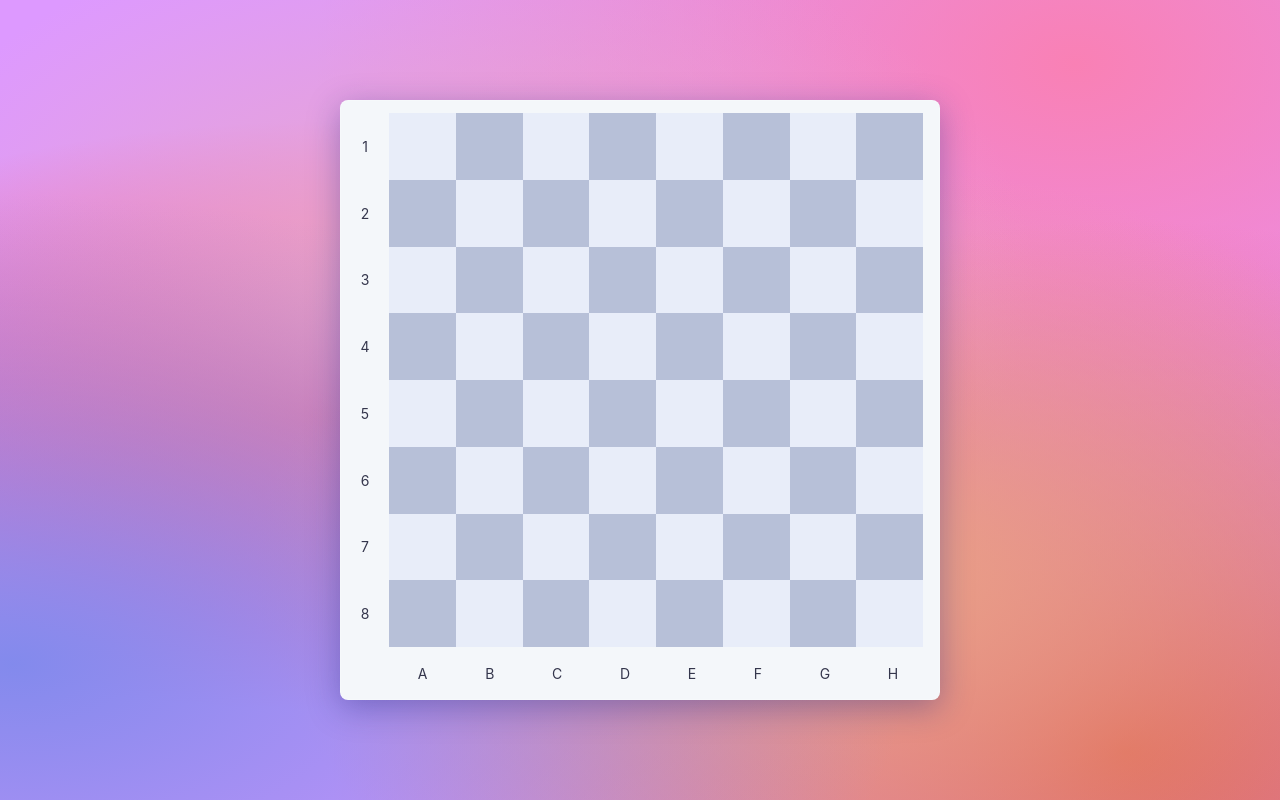
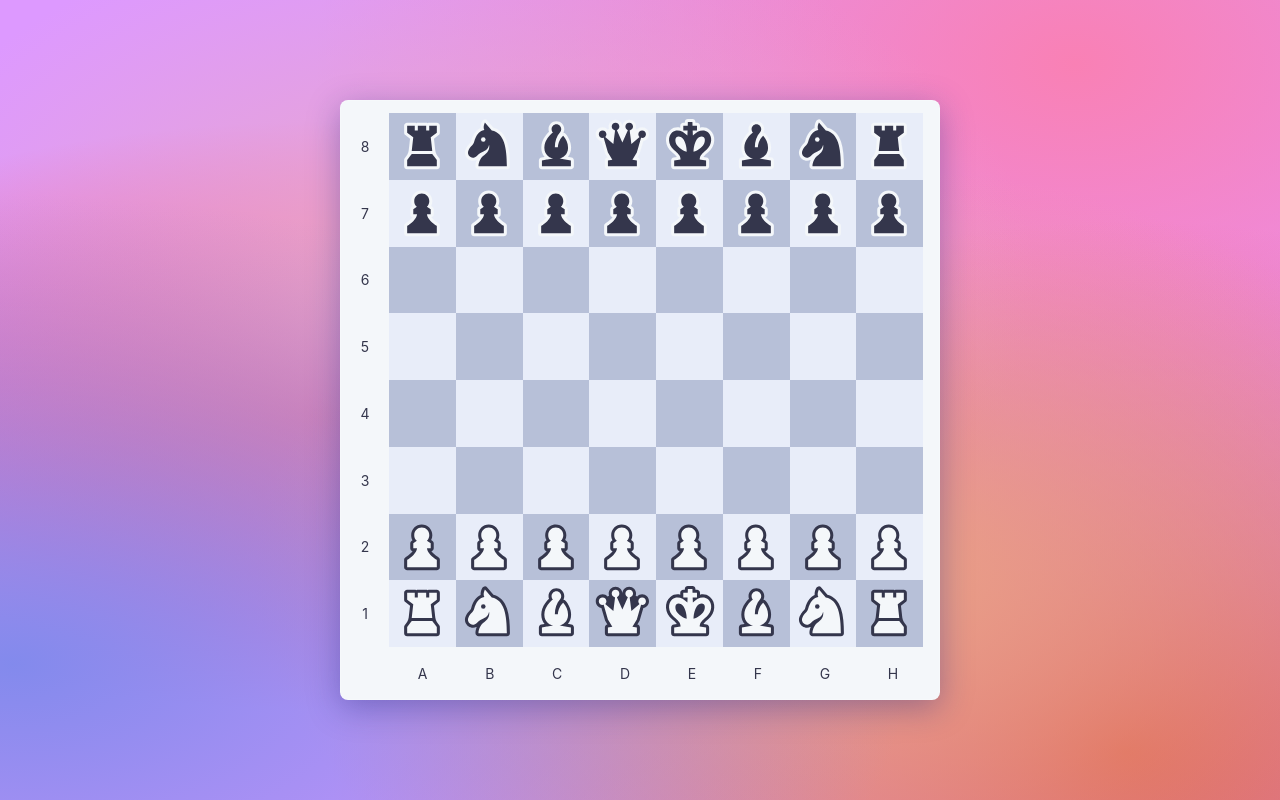
Before and after one commit to kuzmindeniss/react-chess, a React (Create React App) app: page / in a window 1280 px wide. Built offline with nearby package versions, Linux system fonts and the light colour scheme.

Commit message:
Realized pawns and rooks

```diff
--- a/package.json
+++ b/package.json
@@ -11,6 +11,7 @@
     "@types/react": "^18.0.14",
     "@types/react-dom": "^18.0.5",
     "classnames": "^2.3.1",
+    "js-chess-engine": "^1.0.2",
     "react": "^18.2.0",
     "react-dom": "^18.2.0",
     "react-scripts": "5.0.1",
--- a/src/components/Board/Board.module.scss
+++ b/src/components/Board/Board.module.scss
@@ -28,7 +28,8 @@
 }
 
 .cell {
-
+  position: relative;
+  transition: all .2s;
 }
 
 .cellBlack {
@@ -39,9 +40,37 @@
   background-color: #E8EDF9;
 }
 
+.availableCell {
+
+  &:hover {
+    cursor: pointer;
+
+    .cellCircle {
+      opacity: .8;
+    }
+  }
+}
+
+.cellCircle {
+  position: absolute;
+  width: 24px;
+  height: 24px;
+  border-radius: 500px;
+  left: calc(50% - 12px);
+  top: calc(50% - 12px);
+  opacity: 0;
+  background-color: #7B61FF;
+
+  transition: all .2s;
+}
+
+.cellCircleShow {
+  opacity: 1;
+}
+
 .boardLeft {
   display: flex;
-  flex-flow: column;
+  flex-flow: column-reverse;
   position: absolute;
   width: 48px;
   height: 100%;
--- a/src/components/Board/Board.tsx
+++ b/src/components/Board/Board.tsx
@@ -1,40 +1,103 @@
-import React, {useEffect, useRef} from "react";
+import React, {useEffect, useRef, useState} from "react";
 import styles from "./Board.module.scss";
-import {BoardLetters, Colors} from "types";
+import {BoardLettersByNumber, Colors, FigureData, Figures} from "types";
 import Cell from "./Cell";
-import {initialPosBlack, initialPosWhite} from "./initialPos";
+import {initialFigures} from "./initialPos";
+import Figure from "components/Figure/Figure";
+
 
 const Board: React.FC = () => {
+	const [figures, setFigures] = useState<{ [key: string]: FigureData }>(initialFigures);
+
 	const boardRef = useRef<HTMLUListElement>(null);
+	const [choseFigurePos, setChoseFigurePos] = useState<{
+		figure: FigureData
+		availableCells: { [key: string]: boolean }
+	} | null>(null);
 
+	const cellsFigure: { [key: string]: FigureData | null } = {}
 
+	const isAvailableCellForMove = (x: number, y: number): boolean => {
+		if (choseFigurePos && choseFigurePos.availableCells[`${x}-${y}`]) {
+			return true;
+		}
+		return false;
+	}
+
+	const isCellHavingFigure = (x: number, y: number): boolean => {
+		return cellsFigure[`${x}-${y}`] ? true : false;
+	}
+
+	const moveOn = (figure: FigureData, x: number, y: number) => {
+		cellsFigure[`${figure.x}-${figure.y}`] = null;
+		cellsFigure[`${x}-${y}`] = figure;
+		setFigures(state => {
+			return {
+				...state,
+				[figure.id]: {
+					...figure,
+					x,
+					y
+				}
+			};
+		})
+		setChoseFigurePos(null);
+	}
+
+	const cellClicked = (x: number, y: number): void => {
+		if (!choseFigurePos) return;
+		if (!choseFigurePos.availableCells[`${x}-${y}`]) return;
+
+		moveOn(choseFigurePos.figure, x, y);
+	}
 
 	const initCells = (): JSX.Element[] => {
 		const cells: JSX.Element[] = [];
-    for (let y = 1; y <= 8; y ++) {
+		for (let y = 8; y >= 1; y--) {
 			for (let x = 1; x <= 8; x++) {
-        const boardLetter = BoardLetters[x];
-        if ((y  + x) % 2 !== 0) {
-          cells.push(<Cell color={Colors.BLACK} x={boardLetter} y={y} key={`${boardLetter}-${y}`} />)
+				cellsFigure[`${x}-${y}`] = null;
+				const boardLetter = BoardLettersByNumber[x];
+				if ((y + x) % 2 !== 0) {
+					cells.push(<Cell
+						color={Colors.BLACK} x={boardLetter} y={y}
+						key={`${boardLetter}-${y}`}
+						isAvailableForMove={isAvailableCellForMove(x, y)}
+						isHavingFigure={isCellHavingFigure(x, y)}
+						cellClicked={cellClicked}
+					/>)
 				} else {
-          cells.push(<Cell color={Colors.WHITE} x={boardLetter} y={y} key={`${boardLetter}-${y}`} />)
+					cells.push(<Cell
+						color={Colors.WHITE} x={boardLetter} y={y}
+						key={`${boardLetter}-${y}`}
+						isAvailableForMove={isAvailableCellForMove(x, y)}
+						isHavingFigure={isCellHavingFigure(x, y)}
+						cellClicked={cellClicked}
+					/>)
 				}
 			}
 		}
 		return cells;
 	}
 
-  const initFigures = () => {
-    const figures: JSX.Element[] = [];
+	const isEatableFigure = (figure: FigureData): boolean => {
+		if (!choseFigurePos) return false;
+		return choseFigurePos.availableCells[`${figure.x}-${figure.y}`];
+	}
 
-    initialPosBlack.forEach(item => {
-      figures.push(<Cell color={Colors.BLACK} x={BoardLetters[item.x]} y={item.y}/>);
-    });
-    initialPosWhite.forEach(item => {
-      figures.push(<Cell color={Colors.WHITE} x={BoardLetters[item.x]} y={item.y}/>);
-    });
+	const initFigures = (): JSX.Element[] => {
+		const figuresJSX: JSX.Element[] = [];
 
-    return figures;
+		for (let item in figures) {
+			cellsFigure[`${figures[item].x}-${figures[item].y}`] = figures[item];
+			figuresJSX.push(<Figure
+				figureClicked={figureClicked}
+				key={figures[item].id}
+				figure={figures[item]}
+				isEatable={isEatableFigure(figures[item])}
+			/>);
+		}
+
+		return figuresJSX;
 	}
 
 	const resizeBoard = () => {
@@ -55,10 +118,153 @@ const Board: React.FC = () => {
 		}
 	}
 
+	const figureClicked = (figure: FigureData) => {
+		if (choseFigurePos && choseFigurePos.availableCells[`${figure.x}-${figure.y}`] && choseFigurePos.figure.color !== figure.color) {
+			moveOn(choseFigurePos.figure, figure.x, figure.y);
+			eatFigure(figure);
+			return;
+		}
+
+		if (choseFigurePos && choseFigurePos.figure.name === figure.name && figure.x === choseFigurePos.figure.x && choseFigurePos.figure.y === figure.y && choseFigurePos.figure.color === figure.color) {
+			setChoseFigurePos(null);
+			return;
+		}
+
+		setChoseFigurePos({
+			figure,
+			availableCells: getAvailableCells(figure)
+		});
+	}
+
+	const eatFigure = (figure: FigureData) => {
+		setFigures(state => {
+			const newState = {...state};
+			delete newState[figure.id];
+			return newState;
+		});
+	}
+
+	const getAvailableCells = (figure: FigureData): { [key: string]: boolean } => {
+		const way: { y: number, x: number }[] = [];
+
+		const toStopWay = (x: number, y: number): boolean => {
+			if (cellsFigure[`${x}-${y}`] === undefined) return true;
+			if (cellsFigure[`${x}-${y}`]) return true;
+			return false;
+		}
+
+		const verticalTop = (toY: number, fromY: number = figure.y) => {
+			for (let i = fromY + 1; i <= toY; i++) {
+				if (toStopWay(figure.x, i)) return;
+				way.push({y: i, x: figure.x});
+			}
+		}
+
+		const verticalBottom = (toY: number, fromY: number = figure.y) => {
+			for (let i = fromY - 1; i >= toY; i--) {
+				if (toStopWay(figure.x, i)) return;
+				way.push({y: i, x: figure.x});
+			}
+		}
+
+		const horizontalLeft = (toX: number, fromX: number = figure.x) => {
+			for (let i = fromX - 1; i >= toX; i--) {
+				if (toStopWay(i, figure.y)) return;
+				way.push({x: i, y: figure.y});
+			}
+		}
+
+		const horizontalRight = (toX: number, fromX: number = figure.x) => {
+			for (let i = fromX + 1; i <= toX; i++) {
+				if (toStopWay(i, figure.y)) return;
+				way.push({x: i, y: figure.y});
+			}
+		}
+
+		const isEatableCell = (x: number, y: number): boolean => {
+			if (cellsFigure[`${x}-${y}`] && figure.color !== cellsFigure[`${x}-${y}`]?.color) return true;
+			return false;
+		}
+
+		const checkEatableCell = (x: number, y: number): boolean => {
+			if (isEatableCell(x, y)) {
+				way.push({x, y})
+				return true;
+			}
+			return false;
+		}
+
+		const checkEatableOrAlliesCell = (x: number, y: number): boolean => {
+			if (cellsFigure[`${x}-${y}`] && cellsFigure[`${x}-${y}`]?.color === figure.color) return true;
+			if (isEatableCell(x, y)) {
+				way.push({x, y})
+				return true;
+			}
+			return false;
+		}
+
+		// PAWN
+		const checkEatableFiguresByPawn = () => {
+			if (figure.color === Colors.BLACK) {
+				checkEatableCell(figure.x - 1, figure.y - 1);
+				checkEatableCell(figure.x + 1, figure.y - 1);
+			} else {
+				checkEatableCell(figure.x - 1, figure.y + 1);
+				checkEatableCell(figure.x + 1, figure.y + 1);
+			}
+		}
+
+		if (figure.name === Figures.PAWN) {
+			if (figure.color === Colors.BLACK) {
+				verticalBottom(figure.y - 2);
+			}
+			if (figure.color === Colors.WHITE) {
+				verticalTop(figure.y + 2);
+			}
+			checkEatableFiguresByPawn();
+		}
+
+		// ROOK
+		const checkEatableFiguresByRook = () => {
+			// check top
+			for (let i = figure.y + 1; i <= 8; i++) {
+				console.log(i);
+				if (checkEatableOrAlliesCell(figure.x, i)) break;
+			}
+			// check bottom
+			for (let i = figure.y - 1; i >= 0; i--) {
+				if (checkEatableOrAlliesCell(figure.x, i)) break;
+			}
+			// check left
+			for (let i = figure.x - 1; i >= 0; i--) {
+				if (checkEatableOrAlliesCell(i, figure.y)) break;
+			}
+			// check right
+			for (let i = figure.x + 1; i <= 8; i++) {
+				if (checkEatableOrAlliesCell(i, figure.y)) break;
+			}
+		}
+
+		if (figure.name === Figures.ROOK) {
+			verticalBottom(0);
+			verticalTop(8);
+			horizontalLeft(0);
+			horizontalRight(8);
+			checkEatableFiguresByRook();
+		}
+
+		const obj: { [key: string]: boolean } = {};
+
+		way.forEach(el => {
+			obj[`${el.x}-${el.y}`] = true;
+		});
+
+		return obj;
+	}
+
 	useEffect(() => {
 		resizeBoard();
 		window.addEventListener('resize', resizeBoard);
-
 	}, [])
 
 	return <div className={styles.boardWrapper}>
--- a/src/components/Board/Cell.tsx
+++ b/src/components/Board/Cell.tsx
@@ -1,23 +1,32 @@
 import React from "react";
 import styles from "./Board.module.scss";
-import {Colors} from "../../types";
+import {BoardNumberByLetter, Colors} from "../../types";
 import classNames from "classnames/bind";
+import figure from "../Figure/Figure";
 
 
 interface CellProps {
-  color: Colors,
-  x: string,
-  y: number,
+  color: Colors;
+  x: string;
+  y: number;
+  cellClicked: (x: number, y: number) => void;
+  isAvailableForMove?: boolean;
+  isHavingFigure?: boolean;
 }
 
 const Cell: React.FC<CellProps> = (props: CellProps) => {
   return (
-    <li id={`cell-${props.x}-${props.y}`} className={
+    <li onClick={() => props.cellClicked(BoardNumberByLetter[props.x], props.y)} id={`cell-${props.x}-${props.y}`} className={
       classNames(styles.cell, {
-        [styles.cellWhite]: props.color === Colors.WHITE ? true : false,
-        [styles.cellBlack]: props.color === Colors.BLACK ? true : false,
+        [styles.cellWhite]: props.color === Colors.WHITE,
+        [styles.cellBlack]: props.color === Colors.BLACK,
+        [styles.availableCell]: props.isAvailableForMove && !props.isHavingFigure,
       })
-    }></li>
+    }>
+      <div className={classNames(styles.cellCircle, {
+        [styles.cellCircleShow]: props.isAvailableForMove && !props.isHavingFigure
+      })}></div>
+    </li>
   )
 }
 
--- a/src/components/Board/initialPos.ts
+++ b/src/components/Board/initialPos.ts
@@ -1,175 +1,233 @@
-interface InitialPosInterface {
-	name: string,
-	x: number,
-	y: number
-}
+import {Colors, FigureData, Figures} from "types";
 
-export const initialPosBlack: InitialPosInterface[] = [
-	{
-		name: 'rook',
+export const initialFigures: {[key: string]: FigureData} = {
+	'black-rook-1-8': {
+		id: 'black-rook-1-8',
+		name: Figures.ROOK,
 		x: 1,
 		y: 8,
+		color: Colors.BLACK,
 	},
-	{
-		name: 'knight',
+	'black-knight-2-8': {
+		id: 'black-knight-2-8',
+		name: Figures.KNIGHT,
 		x: 2,
 		y: 8,
+		color: Colors.BLACK,
 	},
-	{
-		name: 'bishop',
+	'black-bishop-3-8': {
+		id: 'black-bishop-3-8',
+		name: Figures.BISHOP,
 		x: 3,
 		y: 8,
+		color: Colors.BLACK,
 	},
-	{
-		name: 'queen',
+	'black-queen-4-8': {
+		id: 'black-queen-4-8',
+		name: Figures.QUEEN,
 		x: 4,
 		y: 8,
+		color: Colors.BLACK,
 	},
-	{
-		name: 'king',
+	'black-king-5-8': {
+		id: 'black-king-5-8',
+		name: Figures.KING,
 		x: 5,
 		y: 8,
+		color: Colors.BLACK,
 	},
-	{
-		name: 'bishop',
+	'black-bishop-6-8': {
+		id: 'black-bishop-6-8',
+		name: Figures.BISHOP,
 		x: 6,
 		y: 8,
+		color: Colors.BLACK,
 	},
-	{
-		name: 'knight',
+	'black-knight-7-8': {
+		id: 'black-knight-7-8',
+		name: Figures.KNIGHT,
 		x: 7,
 		y: 8,
+		color: Colors.BLACK,
 	},
-	{
-		name: 'rook',
+	'black-rook-8-8': {
+		id: 'black-rook-8-8',
+		name: Figures.ROOK,
 		x: 8,
 		y: 8,
+		color: Colors.BLACK,
 	},
 
 
-	{
-		name: 'pawn',
+	'black-pawn-1-7': {
+		id: 'black-pawn-1-7',
+		name: Figures.PAWN,
 		y: 7,
 		x: 1,
+		color: Colors.BLACK,
 	},
-	{
-		name: 'pawn',
+	'black-pawn-2-7': {
+		id: 'black-pawn-2-7',
+		name: Figures.PAWN,
 		y: 7,
 		x: 2,
+		color: Colors.BLACK,
 	},
-	{
-		name: 'pawn',
+	'black-pawn-3-7': {
+		id: 'black-pawn-3-7',
+		name: Figures.PAWN,
 		y: 7,
 		x: 3,
+		color: Colors.BLACK,
 	},
-	{
-		name: 'pawn',
+	'black-pawn-4-7': {
+		id: 'black-pawn-4-7',
+		name: Figures.PAWN,
 		y: 7,
 		x: 4,
+		color: Colors.BLACK,
 	},
-	{
-		name: 'pawn',
+	'black-pawn-5-7': {
+		id: 'black-pawn-5-7',
+		name: Figures.PAWN,
 		y: 7,
 		x: 5,
+		color: Colors.BLACK,
 	},
-	{
-		name: 'pawn',
+	'black-pawn-6-7': {
+		id: 'black-pawn-6-7',
+		name: Figures.PAWN,
 		y: 7,
 		x: 6,
+		color: Colors.BLACK,
 	},
-	{
-		name: 'pawn',
+	'black-pawn-7-7': {
+		id: 'black-pawn-7-7',
+		name: Figures.PAWN,
 		y: 7,
 		x: 7,
+		color: Colors.BLACK,
 	},
-	{
-		name: 'pawn',
+	'black-pawn-8-7': {
+		id: 'black-pawn-8-7',
+		name: Figures.PAWN,
 		y: 7,
 		x: 8,
-	}
-]
+		color: Colors.BLACK,
+	},
 
-export const initialPosWhite: InitialPosInterface[] = [
-	{
-		name: 'rook',
+	'white-rook-1-1': {
+		id: 'white-rook-1-1',
+		name: Figures.ROOK,
 		x: 1,
 		y: 1,
+		color: Colors.WHITE,
 	},
-	{
-		name: 'knight',
+	'white-knight-2-1': {
+		id: 'white-knight-2-1',
+		name: Figures.KNIGHT,
 		x: 2,
 		y: 1,
+		color: Colors.WHITE,
 	},
-	{
-		name: 'bishop',
+	'white-bishop-3-1': {
+		id: 'white-bishop-3-1',
+		name: Figures.BISHOP,
 		x: 3,
 		y: 1,
+		color: Colors.WHITE,
 	},
-	{
-		name: 'queen',
+	'white-queen-4-1': {
+		id: 'white-queen-4-1',
+		name: Figures.QUEEN,
 		x: 4,
 		y: 1,
+		color: Colors.WHITE,
 	},
-	{
-		name: 'king',
+	'white-king-5-1': {
+		id: 'white-king-5-1',
+		name: Figures.KING,
 		x: 5,
 		y: 1,
+		color: Colors.WHITE,
 	},
-	{
-		name: 'bishop',
+	'white-bishop-6-1': {
+		id: 'white-bishop-6-1',
+		name: Figures.BISHOP,
 		x: 6,
 		y: 1,
+		color: Colors.WHITE,
 	},
-	{
-		name: 'knight',
+	'white-knight-7-1': {
+		id: 'white-knight-7-1',
+		name: Figures.KNIGHT,
 		x: 7,
 		y: 1,
+		color: Colors.WHITE,
 	},
-	{
-		name: 'rook',
+	'white-rook-8-1': {
+		id: 'white-rook-8-1',
+		name: Figures.ROOK,
 		x: 8,
 		y: 1,
+		color: Colors.WHITE,
 	},
 
 
-	{
-		name: 'pawn',
+	'white-pawn-1-2': {
+		id: 'white-pawn-1-2',
+		name: Figures.PAWN,
 		y: 2,
 		x: 1,
+		color: Colors.WHITE,
 	},
-	{
-		name: 'pawn',
+	'white-pawn-2-2': {
+		id: 'white-pawn-2-2',
+		name: Figures.PAWN,
 		y: 2,
 		x: 2,
+		color: Colors.WHITE,
 	},
-	{
-		name: 'pawn',
+	'white-pawn-3-2': {
+		id: 'white-pawn-3-2',
+		name: Figures.PAWN,
 		y: 2,
 		x: 3,
+		color: Colors.WHITE,
 	},
-	{
-		name: 'pawn',
+	'white-pawn-4-2': {
+		id: 'white-pawn-4-2',
+		name: Figures.PAWN,
 		y: 2,
 		x: 4,
+		color: Colors.WHITE,
 	},
-	{
-		name: 'pawn',
+	'white-pawn-5-2': {
+		id: 'white-pawn-5-2',
+		name: Figures.PAWN,
 		y: 2,
 		x: 5,
+		color: Colors.WHITE,
 	},
-	{
-		name: 'pawn',
+	'white-pawn-6-2': {
+		id: 'white-pawn-6-2',
+		name: Figures.PAWN,
 		y: 2,
 		x: 6,
+		color: Colors.WHITE,
 	},
-	{
-		name: 'pawn',
+	'white-pawn-7-2': {
+		id: 'white-pawn-7-2',
+		name: Figures.PAWN,
 		y: 2,
 		x: 7,
+		color: Colors.WHITE,
 	},
-	{
-		name: 'pawn',
+	'white-pawn-8-2': {
+		id: 'white-pawn-8-2',
+		name: Figures.PAWN,
 		y: 2,
 		x: 8,
+		color: Colors.WHITE,
 	}
-]
+}
--- a/src/components/Figure/Figure.module.scss
+++ b/src/components/Figure/Figure.module.scss
@@ -0,0 +1,16 @@
+.figure {
+  position: absolute;
+  width: 12.5%;
+  height: 12.5%;
+  padding: 6px;
+  transition: all .5s;
+
+  &:hover {
+    opacity: .85;
+    cursor: pointer;
+  }
+}
+
+.figureEatable {
+  background-color: rgba(255, 0, 0, 0.2);
+}
--- a/src/components/Figure/Figure.tsx
+++ b/src/components/Figure/Figure.tsx
@@ -1,9 +1,12 @@
-import React, {Fragment} from "react";
-import {Colors, Figures} from "../../types";
+import React, {Fragment, useEffect, useState} from "react";
+import {BoardNumberByLetter, Colors, FigureData, Figures} from "../../types";
+import styles from "./Figure.module.scss";
+import classNames from "classnames";
 
 interface FigureProps {
-	color: Colors;
-	name: Figures;
+	figure: FigureData;
+	figureClicked: (figure: FigureData) => void;
+	isEatable?: boolean;
 }
 
 const Figure: React.FC<FigureProps> = (props: FigureProps) => {
@@ -12,7 +15,12 @@ const Figure: React.FC<FigureProps> = (props: FigureProps) => {
 		light: '#F4F7FA',
 	};
 
-	const isBlack = props.color === Colors.BLACK ? true : false;
+	const position = {
+		left: (props.figure.x - 1) * 12.5 + '%',
+		bottom: (props.figure.y - 1) * 12.5 + '%',
+	}
+
+	const isBlack = props.figure.color === Colors.BLACK;
 
 	const getBishop = (): JSX.Element => {
 		return <Fragment>
@@ -23,15 +31,15 @@ const Figure: React.FC<FigureProps> = (props: FigureProps) => {
 
 	const getKing = (): JSX.Element => {
 		return <Fragment>
-			<path fill-rule="evenodd" clip-rule="evenodd" d="M30.0019 3.87506C30.0694 1.71562 31.8395 0 34 0H40C42.1605 0 43.9306 1.71562 43.998 3.87506L44.0332 5H46C48.2091 5 50 6.79086 50 9V11.4261C54.3602 10.4394 59.0663 11.0984 63.0607 14.4271C71.3589 21.3423 70.5954 35.8381 60.7472 43.7669C58.3706 45.6803 56.5035 47.2665 55.2178 48.901C54.9245 49.2739 54.6732 49.6347 54.4617 49.9878L58.5156 50.5361C60.4995 50.8044 61.9795 52.4981 61.9795 54.5V62C61.9795 64.2091 60.1886 66 57.9795 66H16.0205C13.8114 66 12.0205 64.2091 12.0205 62V54.5C12.0205 52.4981 13.5005 50.8044 15.4844 50.5361L19.5383 49.9878C19.3268 49.6347 19.0755 49.2739 18.7822 48.901C17.4965 47.2665 15.6294 45.6803 13.2528 43.7669C3.40462 35.8381 2.64109 21.3423 10.9393 14.4271C14.9337 11.0984 19.6398 10.4394 24 11.4261V9C24 6.79086 25.7909 5 28 5H29.9668L30.0019 3.87506Z" fill={isBlack ? figureColors.light : figureColors.dark}/>
-			<path fill-rule="evenodd" clip-rule="evenodd" d="M34 4H40L40.1562 9H46V15H40.3437L40.6185 21.793C40.7282 21.6638 40.8411 21.5372 40.9574 21.4135C46.4206 15.6071 54.5207 12.5172 60.5 17.5C66.5 22.5 66.5 34 58.2387 40.6512C53.559 44.4188 49.3673 48.0509 49.5739 53.3632L57.9795 54.5V62H16.0205V54.5L24.4261 53.3632C24.6327 48.0509 20.441 44.4188 15.7613 40.6512C7.5 34 7.5 22.5 13.5 17.5C19.4793 12.5172 27.5794 15.6071 33.0426 21.4135C33.1589 21.5372 33.2718 21.6638 33.3815 21.793L33.6562 15H28V9H33.8437L34 4ZM28.348 26.9731C32.0147 32.9791 32.5 40 32.5 43.0532C30.6621 43.0565 23.7338 40.0085 20.0656 35.0046C17.4248 31.4022 16.7362 26.0575 19 23.9825C21.2638 21.9075 26.0563 23.2194 28.348 26.9731ZM45.652 26.9731C41.9853 32.9791 41.5 40 41.5 43.0532C43.3379 43.0565 50.2662 40.0085 53.9344 35.0046C56.5752 31.4022 57.2638 26.0575 55 23.9825C52.7362 21.9075 47.9436 23.2194 45.652 26.9731Z" fill={isBlack ? figureColors.dark : figureColors.light}/>
+			<path fillRule="evenodd" clipRule="evenodd" d="M30.0019 3.87506C30.0694 1.71562 31.8395 0 34 0H40C42.1605 0 43.9306 1.71562 43.998 3.87506L44.0332 5H46C48.2091 5 50 6.79086 50 9V11.4261C54.3602 10.4394 59.0663 11.0984 63.0607 14.4271C71.3589 21.3423 70.5954 35.8381 60.7472 43.7669C58.3706 45.6803 56.5035 47.2665 55.2178 48.901C54.9245 49.2739 54.6732 49.6347 54.4617 49.9878L58.5156 50.5361C60.4995 50.8044 61.9795 52.4981 61.9795 54.5V62C61.9795 64.2091 60.1886 66 57.9795 66H16.0205C13.8114 66 12.0205 64.2091 12.0205 62V54.5C12.0205 52.4981 13.5005 50.8044 15.4844 50.5361L19.5383 49.9878C19.3268 49.6347 19.0755 49.2739 18.7822 48.901C17.4965 47.2665 15.6294 45.6803 13.2528 43.7669C3.40462 35.8381 2.64109 21.3423 10.9393 14.4271C14.9337 11.0984 19.6398 10.4394 24 11.4261V9C24 6.79086 25.7909 5 28 5H29.9668L30.0019 3.87506Z" fill={isBlack ? figureColors.light : figureColors.dark}/>
+			<path fillRule="evenodd" clipRule="evenodd" d="M34 4H40L40.1562 9H46V15H40.3437L40.6185 21.793C40.7282 21.6638 40.8411 21.5372 40.9574 21.4135C46.4206 15.6071 54.5207 12.5172 60.5 17.5C66.5 22.5 66.5 34 58.2387 40.6512C53.559 44.4188 49.3673 48.0509 49.5739 53.3632L57.9795 54.5V62H16.0205V54.5L24.4261 53.3632C24.6327 48.0509 20.441 44.4188 15.7613 40.6512C7.5 34 7.5 22.5 13.5 17.5C19.4793 12.5172 27.5794 15.6071 33.0426 21.4135C33.1589 21.5372 33.2718 21.6638 33.3815 21.793L33.6562 15H28V9H33.8437L34 4ZM28.348 26.9731C32.0147 32.9791 32.5 40 32.5 43.0532C30.6621 43.0565 23.7338 40.0085 20.0656 35.0046C17.4248 31.4022 16.7362 26.0575 19 23.9825C21.2638 21.9075 26.0563 23.2194 28.348 26.9731ZM45.652 26.9731C41.9853 32.9791 41.5 40 41.5 43.0532C43.3379 43.0565 50.2662 40.0085 53.9344 35.0046C56.5752 31.4022 57.2638 26.0575 55 23.9825C52.7362 21.9075 47.9436 23.2194 45.652 26.9731Z" fill={isBlack ? figureColors.dark : figureColors.light}/>
 		</Fragment>
 	}
 
 	const getKnight = (): JSX.Element => {
 		return <Fragment>
 			<path d="M29.6899 0.506964C31.0065 0.358909 32.3111 0.872458 33.1735 1.87833L41.3344 11.3968C50.7064 13.7128 56.1365 20.7698 59.1398 29.5796C62.2345 38.6575 63 50.182 63 62C63 64.2091 61.2091 66 59 66H21.7049C19.5814 66 17.8279 64.3406 17.711 62.2202C17.6066 60.3281 18.042 57.0449 19.3686 53.6914L19.393 53.63C15.6257 55.6522 11.4448 55.1678 8.34113 52.958C4.56927 50.2725 2.47202 45.0154 4.86816 39.8238C6.59604 36.08 8.45832 34.0976 9.86712 32.5982C11.1831 31.1977 11.7315 30.5817 12.1194 29.0299C14.4717 19.6209 19.3109 14.2007 24.5079 11.7271C24.4327 10.6552 24.4938 9.62248 24.6253 8.68489C24.9526 6.35108 25.7673 4.19438 26.5978 2.61775C27.2153 1.44546 28.3732 0.655018 29.6899 0.506964Z" fill={isBlack ? figureColors.light : figureColors.dark}/>
-			<path fill-rule="evenodd" clip-rule="evenodd" d="M39.1707 15.0185L30.1368 4.48187C28.8291 6.96447 27.5614 11.3461 29.3841 14.5091C28.4994 14.5879 27.6539 14.7375 27 15C22.8279 16.6743 18.25 21 16 30C15.3485 32.606 14.1759 33.854 12.7822 35.3372C11.4676 36.7364 9.95622 38.3448 8.5 41.5C5.5 48 13.5963 54.5 19.5 48.5963C22.8191 45.2772 25.7204 43.9069 28.1562 42.7566C31.662 41.1008 34.2037 39.9004 35.6393 34C36.3224 36.7523 36.0492 43.2477 29.4918 47.211C22.9344 51.1743 21.5683 59.5229 21.7049 61.9999H59C59 38.4832 55.8865 18.1648 39.1707 15.0185Z" fill={isBlack ? figureColors.dark : figureColors.light}/>
+			<path fillRule="evenodd" clipRule="evenodd" d="M39.1707 15.0185L30.1368 4.48187C28.8291 6.96447 27.5614 11.3461 29.3841 14.5091C28.4994 14.5879 27.6539 14.7375 27 15C22.8279 16.6743 18.25 21 16 30C15.3485 32.606 14.1759 33.854 12.7822 35.3372C11.4676 36.7364 9.95622 38.3448 8.5 41.5C5.5 48 13.5963 54.5 19.5 48.5963C22.8191 45.2772 25.7204 43.9069 28.1562 42.7566C31.662 41.1008 34.2037 39.9004 35.6393 34C36.3224 36.7523 36.0492 43.2477 29.4918 47.211C22.9344 51.1743 21.5683 59.5229 21.7049 61.9999H59C59 38.4832 55.8865 18.1648 39.1707 15.0185Z" fill={isBlack ? figureColors.dark : figureColors.light}/>
 			<circle cx="28" cy="27" r="3" fill={isBlack ? figureColors.light : figureColors.dark}/>
 		</Fragment>
 	}
@@ -59,7 +67,7 @@ const Figure: React.FC<FigureProps> = (props: FigureProps) => {
 	}
 
 	const getFigure = (): JSX.Element => {
-		switch (props.name) {
+		switch (props.figure.name) {
 			case Figures.BISHOP:
 				return getBishop();
 			case Figures.KING:
@@ -75,8 +83,13 @@ const Figure: React.FC<FigureProps> = (props: FigureProps) => {
 		}
 	}
 
-	return <div>
-		<svg width="72" height="72" viewBox="0 0 72 72" fill="none" xmlns="http://www.w3.org/2000/svg">
+	return <div
+		onClick={() => props.figureClicked(props.figure)} className={classNames(styles.figure, {
+			[styles.figureEatable]: props.isEatable
+		})}
+		style={{'left': position.left, bottom: position.bottom}} id={props.figure.id}
+	>
+		<svg width="100%" height="100%" viewBox="0 0 72 72" fill="none" xmlns="http://www.w3.org/2000/svg">
 			{getFigure()}
 		</svg>
 	</div>
```
Also changed, not shown: src/types.ts (+21 -1 lines), 1 other file (tests, documents, lock files or other folders). Lines whose indentation alone changed are shown as unchanged.
